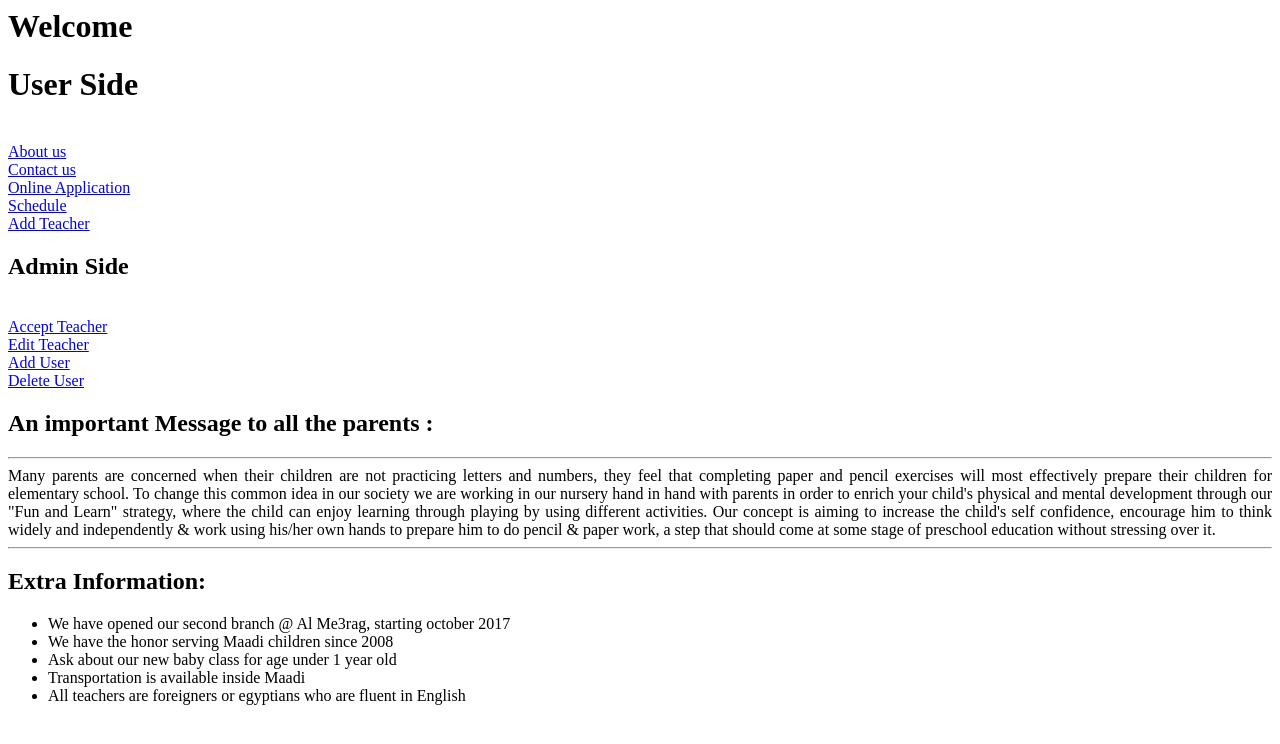
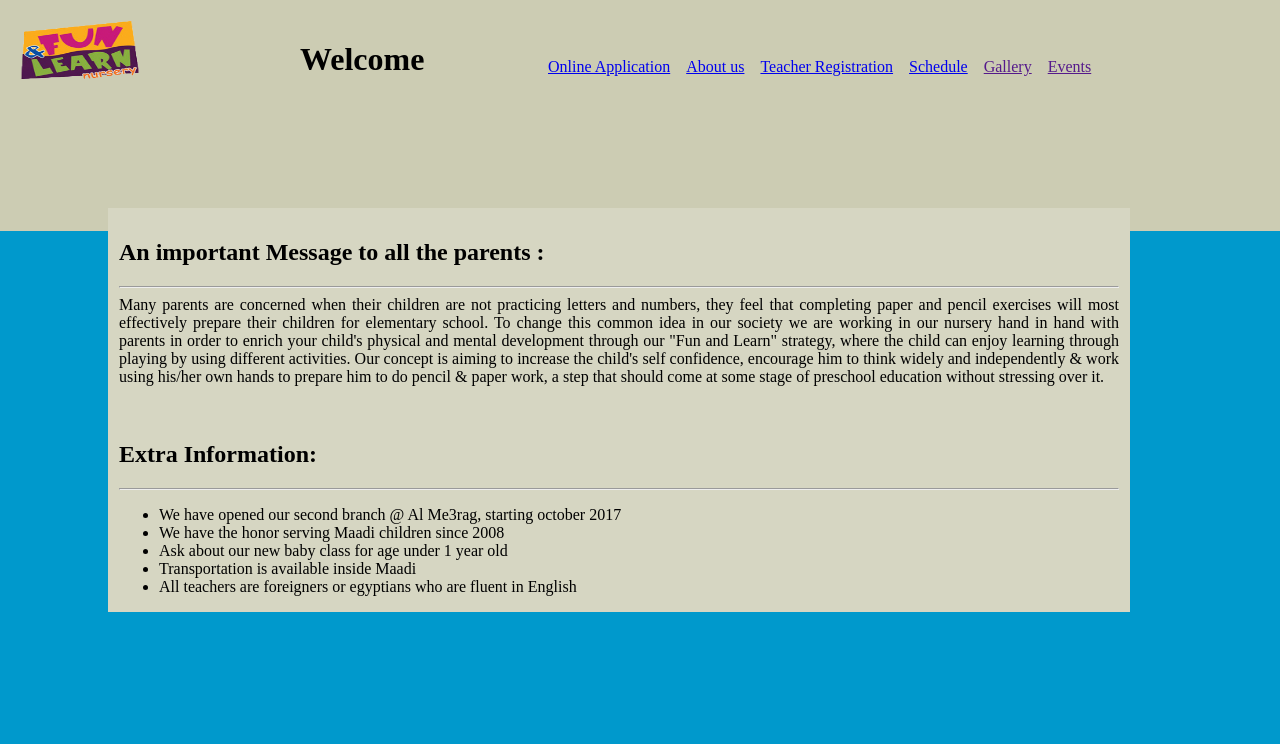
Before and after one commit to Minawasfy/Software-Project, a PHP site: page /stuff/ in a window 1280 px wide. Shown: the top 744 px of the page. Run offline with PHP 8.4, Linux system fonts and the light colour scheme.

Commit message:
index is welcome

```diff
--- a/User Side/Contactus.php
+++ b/User Side/Contactus.php
@@ -2,34 +2,59 @@
 
 <head>
 <title>
-Fun & Learn: Contact us
-
+Fun & Learn: Contact Us
 </title>
 
+<link rel="stylesheet" href="https://cdnjs.cloudflare.com/ajax/libs/font-awesome/4.7.0/css/font-awesome.min.css"> <!--fb icon-->
 </head>
 
 <body>
 
-<header>
-<a href="/index.php">Back</a>
-</header>
-
 <div class = "footer">
 
-<strong><h1>Contact Us:</h1></strong>
-Address:El Shatr(7), Zahraa El Maadi
-<br>Contact:01067088943<br>
-<br>Address:Al Me3rag, Maadi
-<br>Contact:01004011048<br>
-<br>Facebook Link:<a href="https://www.facebook.com/funandlearnnursery/">Fun & learn Preschool</a>
+	<strong>
+		<h1 id="cntctU">Contact Us:</h1>
+	</strong>
+	<div id="cntct1">
+		Address:El Shatr(7), Zahraa El Maadi
+		<br>Contact:01067088943
+	</div>
+	<div id="cntct1">
+		Address:Al Me3rag, Maadi
+		<br>Contact:01004011048
+	</div>
+	<div id="cntct1">
+		Fun & Learn Preschool <a href="https://www.facebook.com/funandlearnnursery/" class="fa fa-facebook"></a>
+	</div>
 </div>
 
-<br>
+</body>
+<style type="text/css">
+	#cntctU{
+		text-align: center;
+		font-size: 15px;
+	}
+	#cntct1{
+		float: left;
+		width: 33.33%;
+	}
+	.fa {
+	    padding: 15px;
+	    font-size: 10px;
+	    width: 10px;
+	    text-align: center;
+	    text-decoration: none;
+	    border-radius: 25%;
+	}
+	.fa:hover {
+	    opacity: 0.7;
+	}
 
-
-
-</body>
-
+	.fa-facebook {
+	  background: #3B5998;
+	  color: white;
+	}
+</style>
 
 
 </html>
--- a/User Side/Schedules.php
+++ b/User Side/Schedules.php
@@ -4,6 +4,8 @@
 <title>
 Fun & Learn
 </title>
+<link rel="stylesheet" type="text/css" href="/Logo.css">
+<img src="/logo.png" id="logo">
 <h1>Schedules</h1>
 
 </head>
@@ -11,7 +13,7 @@ Fun & Learn
 <body>
 
 <header>
-<a href="/index.php">Back</a>
+<a href="/index.php" id="bk"> Back </a>
 </header>
 
 <div class = "scheds">
--- /dev/null
+++ b/User Side/StyleSheet.css
@@ -0,0 +1,63 @@
+body{
+	background-color: #0099cc;
+}
+header{
+	background-color: #ccccb3;
+	position: absolute;
+	top: 0;
+	left: 0;
+	right: 0;
+	height: 20%;
+	width: 100%;
+}
+header #logo{
+	margin-top: 20px;
+	margin-left: 20px;
+	width: 120px;
+	height: 60px;
+}
+#welcm{
+	position: relative;
+	top: -60px;
+	left: 300px;
+}
+#topnav{
+	position: relative;
+    list-style-type: none;
+    top: -110px;
+    left: 500px;
+}
+#opt{
+    float: left;
+}
+#addr:hover{
+	background-color: #b8b894;
+}
+#addr{
+    display: block;
+    padding: 8px;
+    background-color: #ccccb3;
+}
+.wt, .ei{
+	position: relative;
+	top: 200;
+	left: 100;
+	right: 100;
+	border: 1px solid transparent;
+	background-color: #d6d6c2;
+	width: 1000px;
+	height: 180px;
+	padding: 10px;
+}
+#footer{
+	position: absolute;
+	bottom: -150;
+	left: 0;
+	right: 0;
+	width: 100%;
+	height: 100px;
+    background-color: #ccccb3;
+}
+#ftr{
+	width: 100%;
+}
--- a/User Side/index.php
+++ b/User Side/index.php
@@ -4,43 +4,27 @@
 	<title>
 	Fun & Learn: Welcome
 	</title>
-<h1>Welcome</h1>
+	<link rel="stylesheet" type="text/css" href="/StyleSheet.css">
 
 </head>
 
 <body>
 
 <header>
-
-<h1>User Side</h1>
-<br>
-<a href="/UserSide/About us.php" > About us </a>
-<br>
-<a href="/UserSide/Contactus.php" > Contact us </a>
-<br>
-<a href="/UserSide/Onlineapplication.php" > Online Application </a>
-<br>
-<a href="/UserSide/Schedules.php">Schedule</a>
-<br>
-<a href="/UserSide/addteacher.php">Add Teacher</a>
-<br>
-
-<h2>Admin Side</h2>
-<br>
-<a href="/AdminSide/acceptteacher.php">Accept Teacher</a>
-<br>
-<a href="/AdminSide/editteacher.php">Edit Teacher</a>
-<br>
-<a href="/AdminSide/Addusers.php">Add User</a>
-<br>
-<a href="/AdminSide/deleteuser.php">Delete User</a>
-<br>
-
+	<img src="/logo.png" id="logo">
+	<h1 id="welcm">Welcome</h1>
+	<ul id="topnav">
+		<li id="opt"><a id="addr" href="/Onlineapplication.php" >Online Application </a></li>
+		<li id="opt"><a id="addr" href="/About us.php" >About us </a></li>
+        <li id="opt"><a id="addr" href="/addteacher.php" >Teacher Registration </a></li>
+        <li id="opt"><a id="addr" href="/Schedules.php" >Schedule </a></li>
+		<li id="opt"><a id="addr" href="" >Gallery </a></li> <!--UPDATE LINKS-->
+		<li id="opt"><a id="addr" href="" >Events </a></li>
+	</ul>
 
 </header>
 	<div align="justify" class = "wt">
-<strong><h2>An important Message to all the parents : </h2></strong>
-<hr>
+		<h2>An important Message to all the parents : </h2><hr>
 		Many parents are concerned when their children are not practicing letters
 		and numbers, they feel that completing paper and pencil exercises will most
 		effectively prepare their children for elementary school. To change this common idea
@@ -51,10 +35,10 @@ Our concept is aiming to increase the child's self confidence, encourage him to
 		widely and independently & work using his/her  own hands to prepare him to do pencil & paper
 		work, a step that should come at some stage of preschool education without stressing over it.
 	</div>
-<hr>
+
 	<div align="justify" class="ei">
 
-<h2>Extra Information:</h2>
+		<h2>Extra Information:</h2><hr>
 		<ul>
 			<li>We have opened our second branch @ Al Me3rag, starting october 2017 </li>
 			<li>We have the honor serving Maadi children since 2008 </li>
@@ -64,12 +48,18 @@ work, a step that should come at some stage of preschool education without stres
 		</ul>
 	</div>
 
-<!--Inlucde footer file-->
+	<div id="footer">
+		<object type="text/html" data="Contactus.php" id="ftr"></object>
+        <br>
+        <h1>Admin Side</h1>
+		<a href="/acceptteacher.php">Teacher Acceptance</a>
+        <a href="/Addusers.php" >User Add</a>
+        <a href="/deleteuser.php">User Delete</a>
+        <a href="/editteacher.php">Teacher Edit</a>
+        <br>
+	</div>
 
-<br>
+	<br
 
 </body>
-
-
-
 </html>
```
Also changed, not shown: User Side/About us.php (+7 -9 lines), User Side/Logo.css (added, +23 -0 lines), User Side/Onlineapplication.php (+16 -11 lines), User Side/addteacher.php (+6 -3 lines), User Side/logo.png (added). Lines whose indentation alone changed are shown as unchanged.
